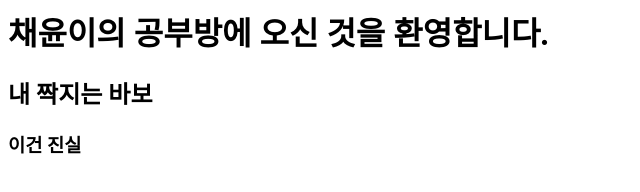
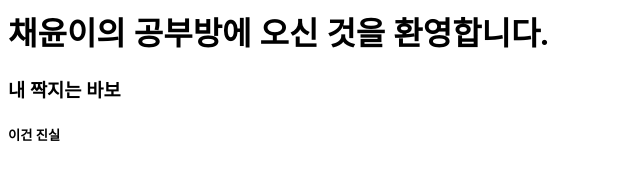
Before and after one commit to cy060300/genius, a plain HTML site: page index.html in a window 1280 px wide. Shown: the whole page, without its empty margins (0-640 px from the left). Drawn offline with Linux system fonts and the light colour scheme.

Commit message:
Update index.html

```diff
--- a/index.html
+++ b/index.html
@@ -4,7 +4,7 @@
 </head>
 <body>
 		<h1> 채윤이의 공부방에 오신 것을 환영합니다. </h1>
-		<h2> 내 짝지는 바보 </h2>
-		<h3> 이건 진실 </h3>
+		<h3> 내 짝지는 바보 </h3>
+		<h5> 이건 진실 </h5>
 </body>
 </html>
```
